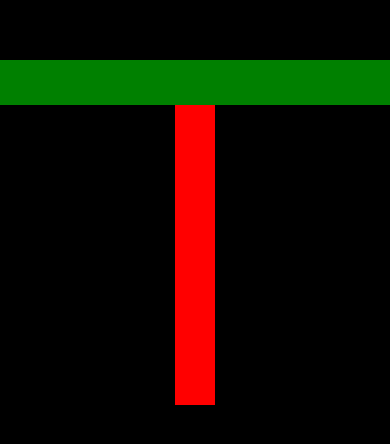
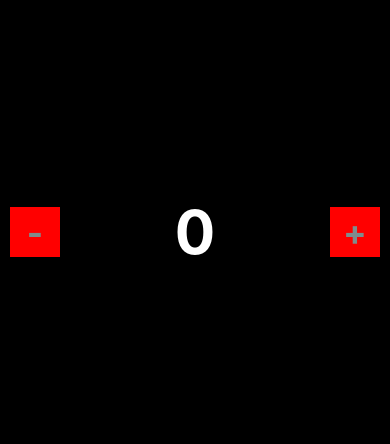
Before and after one commit to WADAGAMER/Airfaster, a React Native app in the folder first/: screen / in a window 390 px wide. Shown: the part 190-634 px from the top of the page. Built offline with nearby package versions, Linux system fonts and the light colour scheme.

Commit message:
Practica de estados

```diff
--- a/first/App.js
+++ b/first/App.js
@@ -7,17 +7,43 @@
  */
 
 import React,{Component} from 'react';
-import { StyleSheet, View} from 'react-native';
-import Viewer from './components/view'
+import { StyleSheet, View,TouchableOpacity,Text} from 'react-native';
+
 
 
 
 class App extends Component {
- render(){
+  constructor(props){
+    super(props);
+    this.state={
+      counter:0,
+    };
+    this.HandleUp= this.HandleUp.bind(this);
+    this.HandleDown= this.HandleDown.bind(this);
+  }
+  HandleUp(){
+    const {counter:ct}= this.state;
+    this.setState({counter:ct+1})
+  }
+  HandleDown(){
+    const {counter:ct}= this.state;
+    this.setState({counter:ct-1})
+  }
+  render(){
+   const{counter}=this.state;
    return(
      <View style={styles.container}>
-      <Viewer/>
-      <View style={styles.subcontainer} />
+      <View style={styles.subcontainer}>
+        <TouchableOpacity style={styles.btn} onPress={this.HandleDown}>
+          <Text style={styles.btntext}>-</Text>
+        </TouchableOpacity>
+        <View style={styles.contador}>
+          <Text style={styles.contadortxt}>{counter}</Text>
+        </View>
+        <TouchableOpacity style={styles.btn} onPress={this.HandleUp}>
+          <Text style={styles.btntext}>+</Text>
+        </TouchableOpacity>
+      </View>
      </View>
    )
  }
@@ -26,15 +52,38 @@ class App extends Component {
 const styles = StyleSheet.create({
   container: {
     flex: 1,
-    justifyContent: 'center',
-    alignItems:'center',
     backgroundColor:'black',
+    justifyContent:'center',
   },
   subcontainer:{
-    height:300,
-    width:40,
+    height:50,
+    width:'100%',
+    paddingHorizontal:10,
+    flexDirection:'row',
+  },
+  btn:{
+    width:50,
+    height:50,
+    justifyContent:'center',
+    alignItems:'center',
     backgroundColor:'red',
   },
+  btntext:{
+    fontSize:35,
+    color:'#7f8c8d',
+    fontWeight:'bold',
+  },
+  contador:{
+    flex:1,
+    justifyContent:'center',
+    alignItems:'center',
+  },
+  contadortxt:{
+    fontSize:60,
+    color:'#fff',
+    fontWeight:'bold',
+
+  }
 });
 
 export default App;
```
